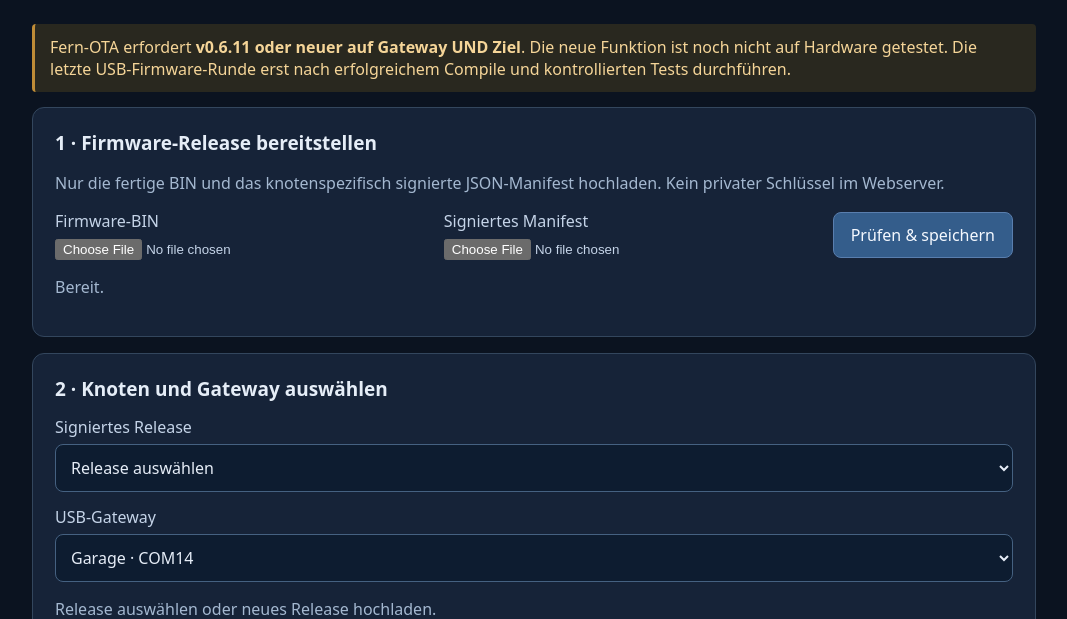
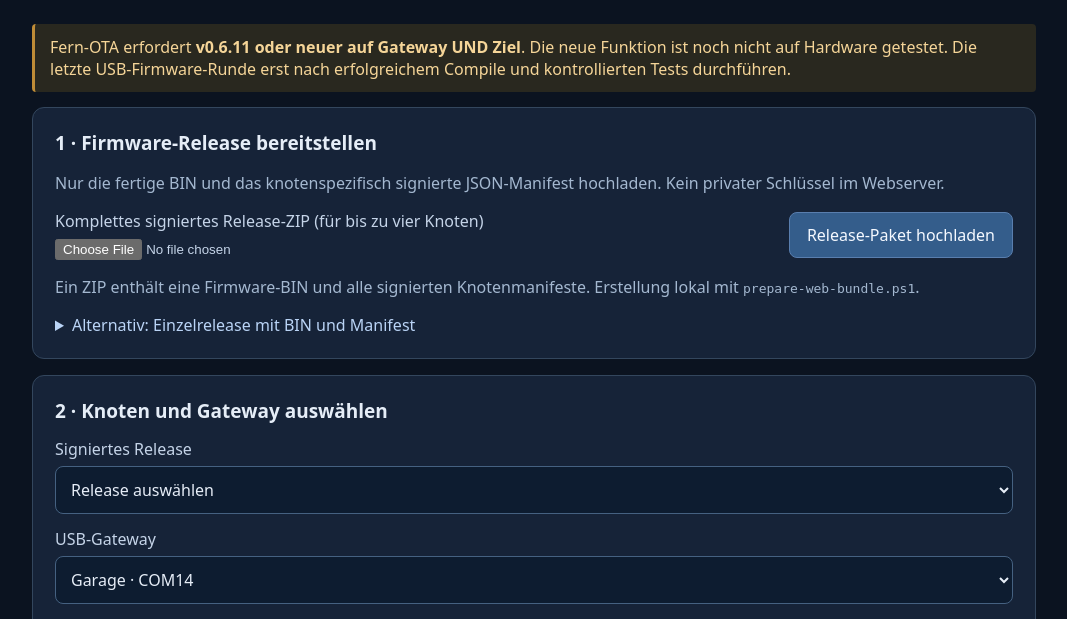
Before and after one commit to lexxi/smoke-listener-mesh, a Flask app: page /ota in a window 1280 px wide. Shown: the part 86-705 px from the top of the page, without its empty margins (106-1173 px from the left). Run offline with Flask 3, Linux system fonts and the light colour scheme; data that the repository does not hold is empty.

Commit message:
ui: single signed ZIP upload for all nodes with advanced single-release fallback

```diff
--- a/web/templates/ota.html
+++ b/web/templates/ota.html
@@ -24,11 +24,18 @@ progress{width:86%;height:18px}
 <section class="card">
 <h2>1 · Firmware-Release bereitstellen</h2>
 <p class="muted">Nur die fertige BIN und das knotenspezifisch signierte JSON-Manifest hochladen. Kein privater Schlüssel im Webserver.</p>
+<form id="bundle-upload" class="row">
+<label>Komplettes signiertes Release-ZIP (für bis zu vier Knoten)
+<input id="bundle" type="file" accept=".zip,application/zip" required></label>
+<button id="bundle-button" type="submit">Release-Paket hochladen</button>
+</form>
+<p id="bundle-message" class="muted">Ein ZIP enthält eine Firmware-BIN und alle signierten Knotenmanifeste. Erstellung lokal mit <code>prepare-web-bundle.ps1</code>.</p>
+<details><summary>Alternativ: Einzelrelease mit BIN und Manifest</summary>
 <form id="upload" class="row">
 <label>Firmware-BIN<input id="bin" type="file" accept=".bin" required></label>
 <label>Signiertes Manifest<input id="manifest" type="file" accept=".json" required></label>
 <button id="upload-button" type="submit">Prüfen & speichern</button>
-</form><p id="upload-message" class="muted">Bereit.</p>
+</form><p id="upload-message" class="muted">Bereit.</p></details>
 </section>
 <section class="card">
 <h2>2 · Knoten und Gateway auswählen</h2>
@@ -97,6 +104,23 @@ function renderSelection(){
 }
 $('release').addEventListener('change',renderSelection);
 $('gateway').addEventListener('change',renderSelection);
+$('bundle-upload').addEventListener('submit',async e=>{
+ e.preventDefault();
+ if(!csrf)return;
+ const file=$('bundle').files[0];if(!file)return;
+ $('bundle-button').disabled=true;
+ $('bundle-message').textContent='Prüfe alle Signaturen und Dateien im Paket …';
+ try{
+  const data=new FormData();data.append('bundle',file);
+  const response=await fetch('/api/releases/upload-bundle',{method:'POST',headers:{'X-Release-CSRF':csrf},body:data});
+  const result=await response.json();
+  if(!response.ok)throw Error(result.error||'HTTP '+response.status);
+  $('bundle-message').textContent='Release-Paket geprüft: '+result.releases.length+' Knotenmanifeste, '+result.releases.filter(x=>!x.already_present).length+' neue Releases gespeichert.';
+  $('bundle-upload').reset();
+  await load();
+ }catch(err){$('bundle-message').textContent='Paket abgelehnt: '+err.message}
+ finally{$('bundle-button').disabled=false}
+});
 $('upload').addEventListener('submit',async e=>{
  e.preventDefault();if(!csrf)return;
  const bin=$('bin').files[0],manifest=$('manifest').files[0];if(!bin||!manifest)return;
```
